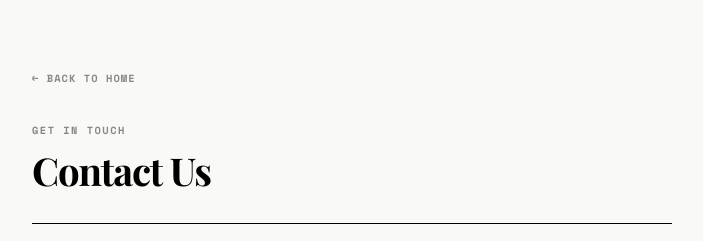
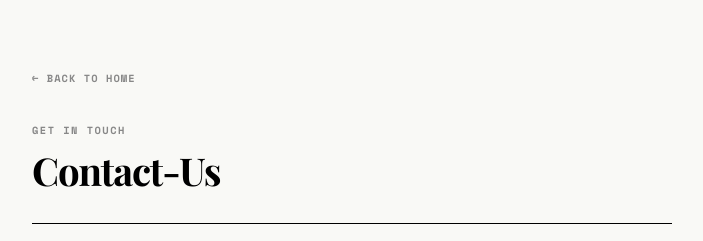
Before and after one commit to Mayankk-09/printify-, a Next.js app: page /contact in a window 1280 px wide. Shown: the top 241 px of the page, without its empty margins (288-991 px from the left). Built offline with nearby package versions, Linux system fonts and the light colour scheme; a web font is replaced by a local one.

Commit message:
admin change

```diff
--- a/src/app/contact/page.tsx
+++ b/src/app/contact/page.tsx
@@ -70,7 +70,7 @@ export default function ContactPage() {
               color: "#000",
             }}
           >
-            Contact Us
+            Contact-Us
           </h1>
         </div>
 
```
